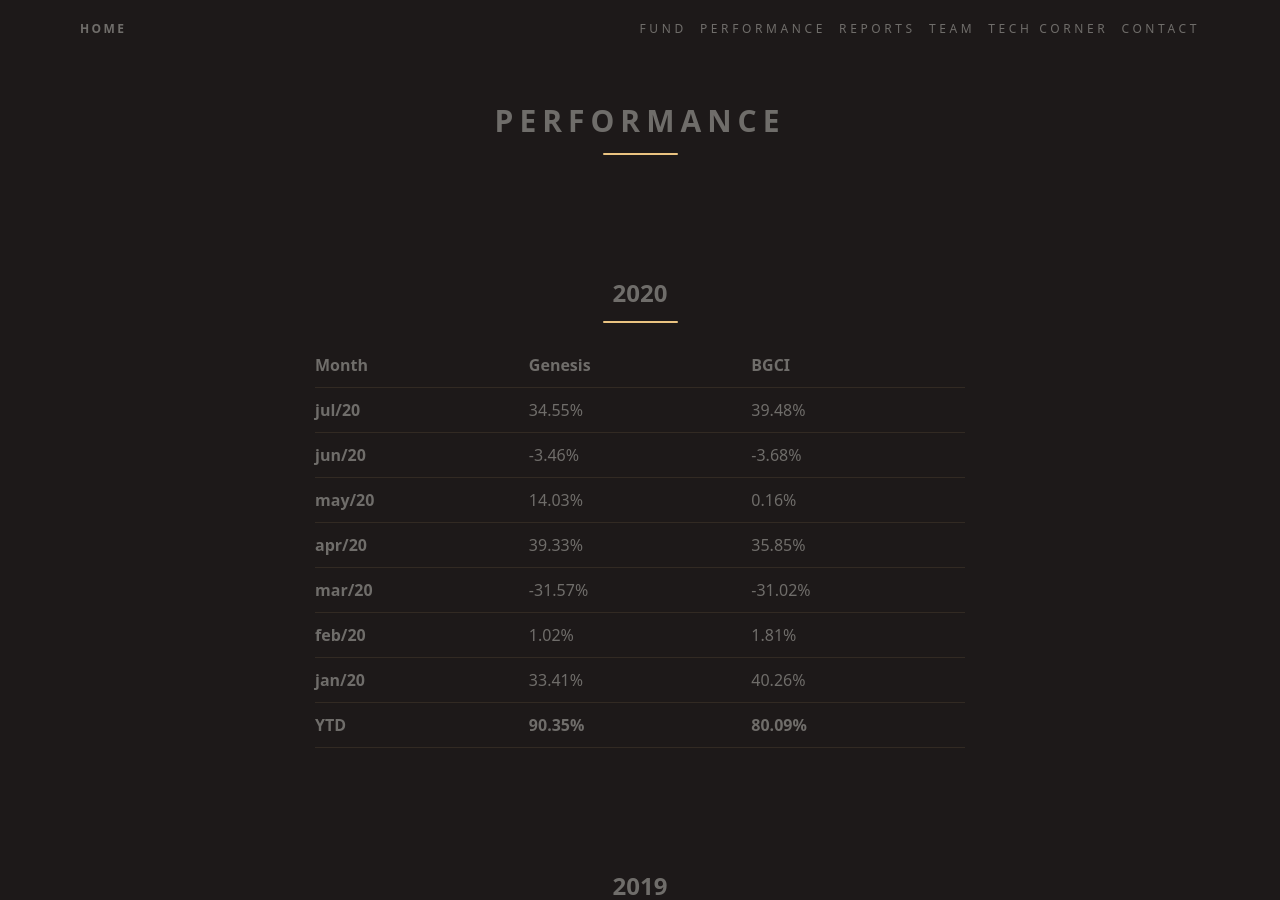
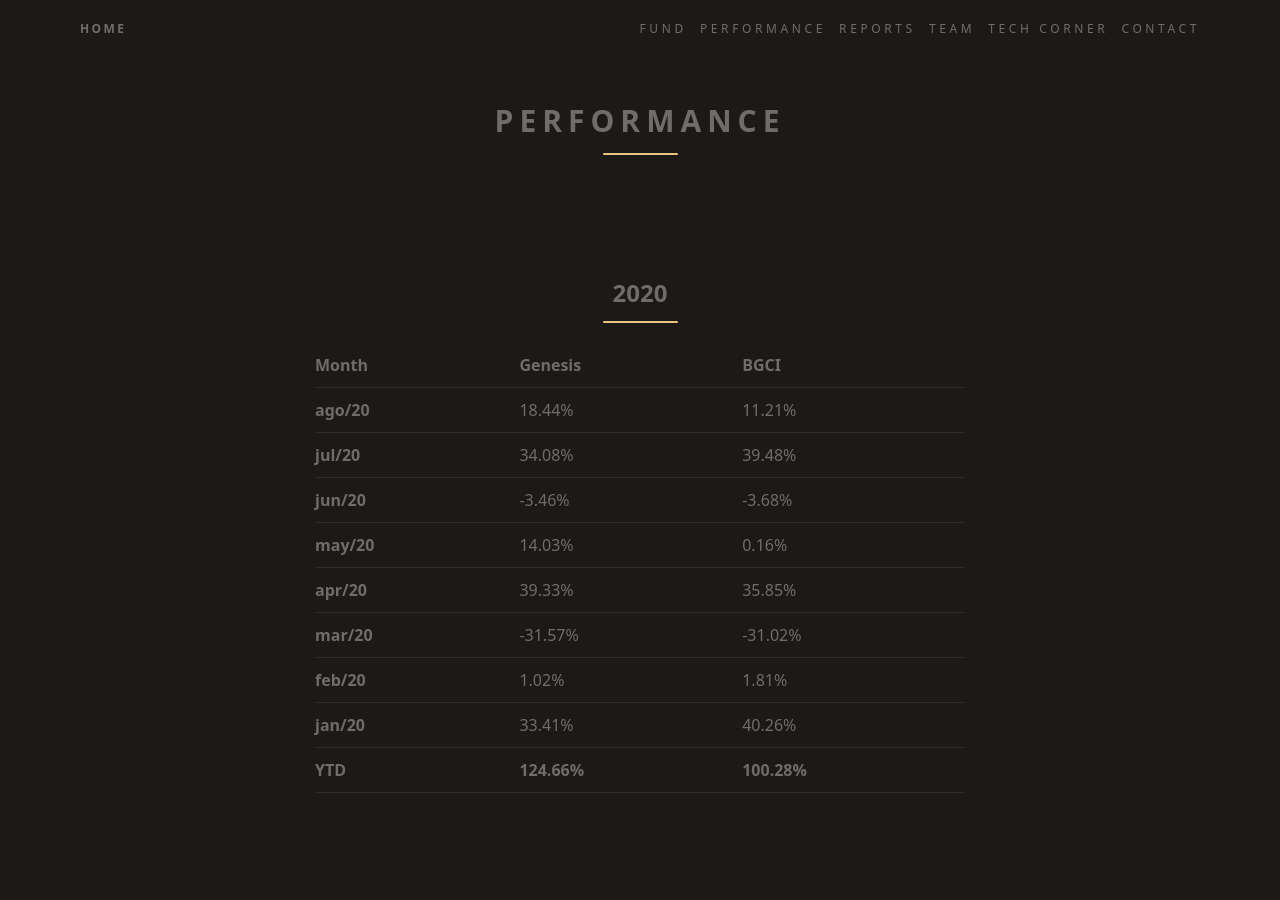
Before and after one commit to ateliedetemas/blpcrypto, a Jekyll site: the page built from _pages/en/performance.md, in a window 1280 px wide and 900 px high. Built offline with Jekyll 4.4.1, drawn with Linux system fonts in a browser that asks for light colours.

Commit message:
Update performance.md

```diff
--- a/_pages/en/performance.md
+++ b/_pages/en/performance.md
@@ -8,14 +8,15 @@ permalink: "/en/performance/"
 
 | Month  | Genesis | BGCI    |
 |--------|---------|---------|
-| **jul/20** | 34.55% | 39.48% |
+| **ago/20** | 18.44% | 11.21% |
+| **jul/20** | 34.08% | 39.48% |
 | **jun/20** | -3.46% | -3.68% |
 | **may/20** | 14.03% | 0.16% |
 | **apr/20** | 39.33% | 35.85% |
 | **mar/20** | -31.57% | -31.02% |
 | **feb/20** | 1.02% | 1.81% |
 | **jan/20** | 33.41% | 40.26% |
-| **YTD**    | **90.35%** | **80.09%** |
+| **YTD**    | **124.66%** | **100.28%** |
 
 ## 2019
 
```
